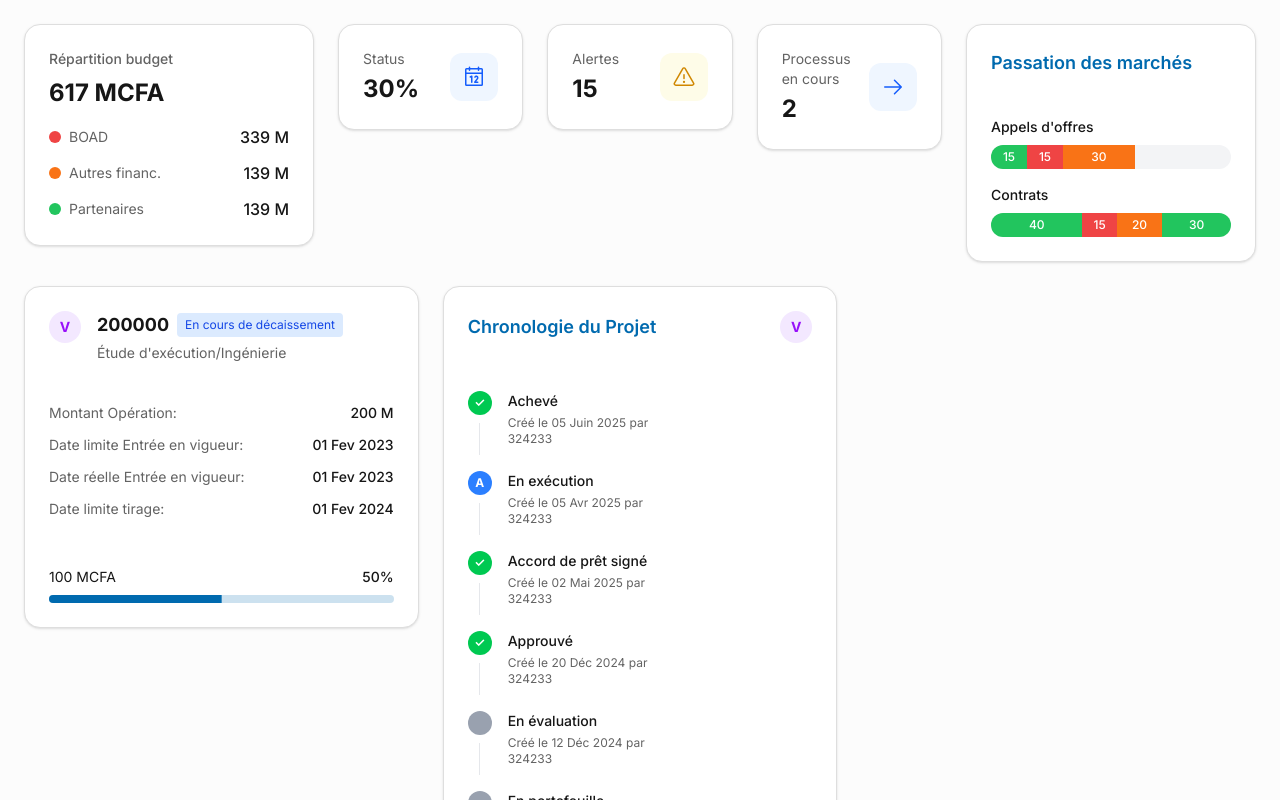
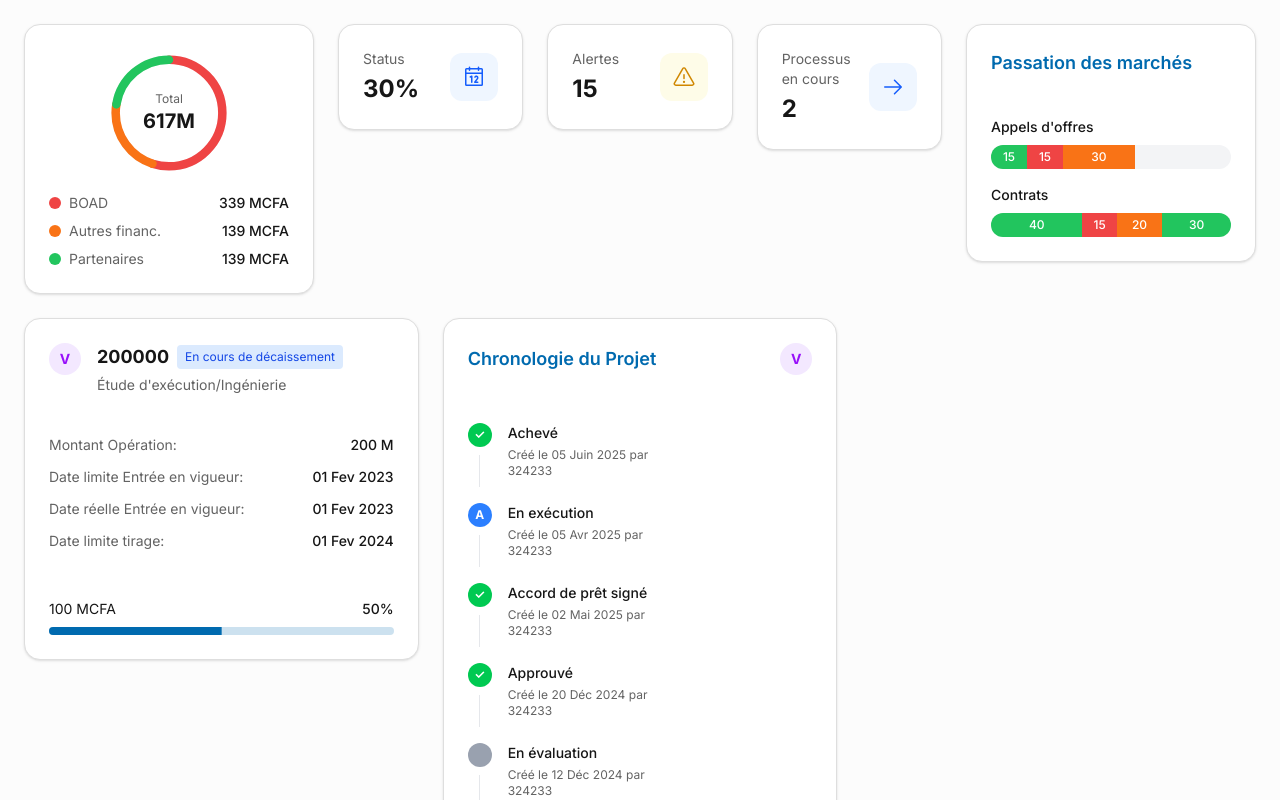
Before and after one commit to Horlamedhey/spark-template, a React (Vite) app: page / in a window 1280 px wide. Shown: the top 800 px of the page. Built offline with nearby package versions, Linux system fonts and the light colour scheme.

Commit message:
Generated by Spark: Look at the screenshot again to see what it should look like

```diff
--- a/src/components/FinancialOverview.tsx
+++ b/src/components/FinancialOverview.tsx
@@ -12,25 +12,68 @@ interface FinancialOverviewProps {
 }
 
 export function FinancialOverview({ data }: FinancialOverviewProps) {
+  // Calculate percentages for the circular chart
+  const total = data.breakdown.reduce((sum, item) => sum + item.value, 0);
+  let cumulativePercentage = 0;
+
   return (
     <Card className="p-6 h-fit">
-      <div className="space-y-4">
-        <div>
-          <h3 className="text-sm font-medium text-muted-foreground mb-2">Répartition budget</h3>
-          <div className="text-2xl font-bold">{data.total} MCFA</div>
+      <div className="flex flex-col items-center space-y-4">
+        {/* Circular Progress Chart */}
+        <div className="relative w-32 h-32">
+          <svg className="w-full h-full transform -rotate-90" viewBox="0 0 120 120">
+            <circle
+              cx="60"
+              cy="60"
+              r="50"
+              fill="none"
+              stroke="#f1f5f9"
+              strokeWidth="8"
+            />
+            {data.breakdown.map((item, index) => {
+              const percentage = (item.value / total) * 100;
+              const strokeDasharray = `${(percentage / 100) * 314.16} 314.16`;
+              const strokeDashoffset = -((cumulativePercentage / 100) * 314.16);
+
+              const result = (
+                <circle
+                  key={index}
+                  cx="60"
+                  cy="60"
+                  r="50"
+                  fill="none"
+                  stroke={item.color}
+                  strokeWidth="8"
+                  strokeDasharray={strokeDasharray}
+                  strokeDashoffset={strokeDashoffset}
+                  strokeLinecap="round"
+                />
+              );
+
+              cumulativePercentage += percentage;
+              return result;
+            })}
+          </svg>
+
+          {/* Center Text */}
+          <div className="absolute inset-0 flex flex-col items-center justify-center">
+            <div className="text-xs text-muted-foreground">Total</div>
+            <div className="text-xl font-bold">{data.total}M</div>
+          </div>
         </div>
 
-        <div className="space-y-3">
+        {/* Legend */}
+        <div className="space-y-2 w-full">
           {data.breakdown.map((item, index) => (
-            <div key={index} className="flex items-center justify-between">
+            <div key={index} className="flex items-center justify-between text-sm">
               <div className="flex items-center gap-2">
                 <div
                   className="w-3 h-3 rounded-full"
                   style={{ backgroundColor: item.color }}
                 />
-                <span className="text-sm text-muted-foreground">{item.name}</span>
+                <span className="text-muted-foreground">{item.name}</span>
               </div>
-              <div className="font-medium">{item.value} M</div>
+              <div className="font-medium">{item.value} MCFA</div>
             </div>
           ))}
         </div>
```
